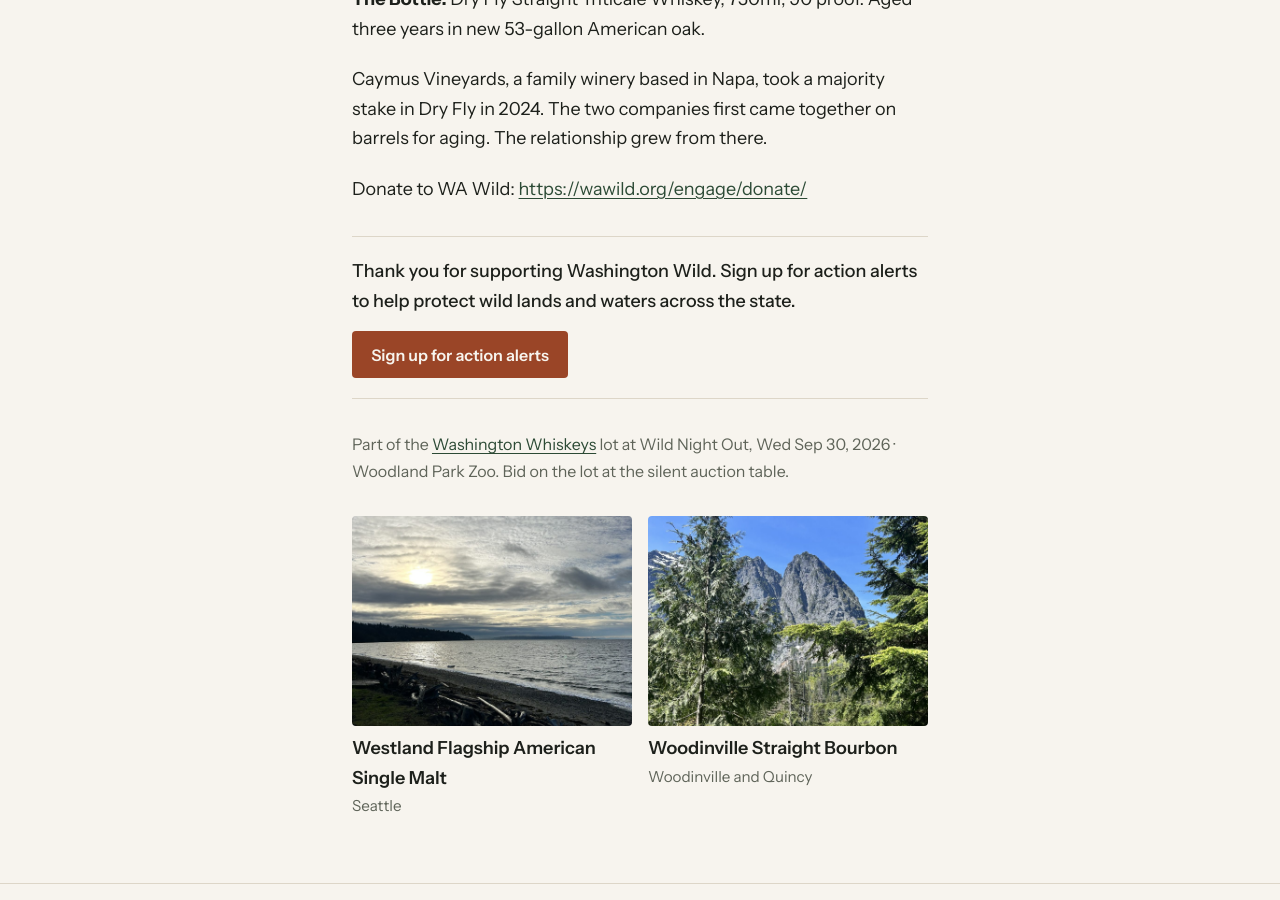
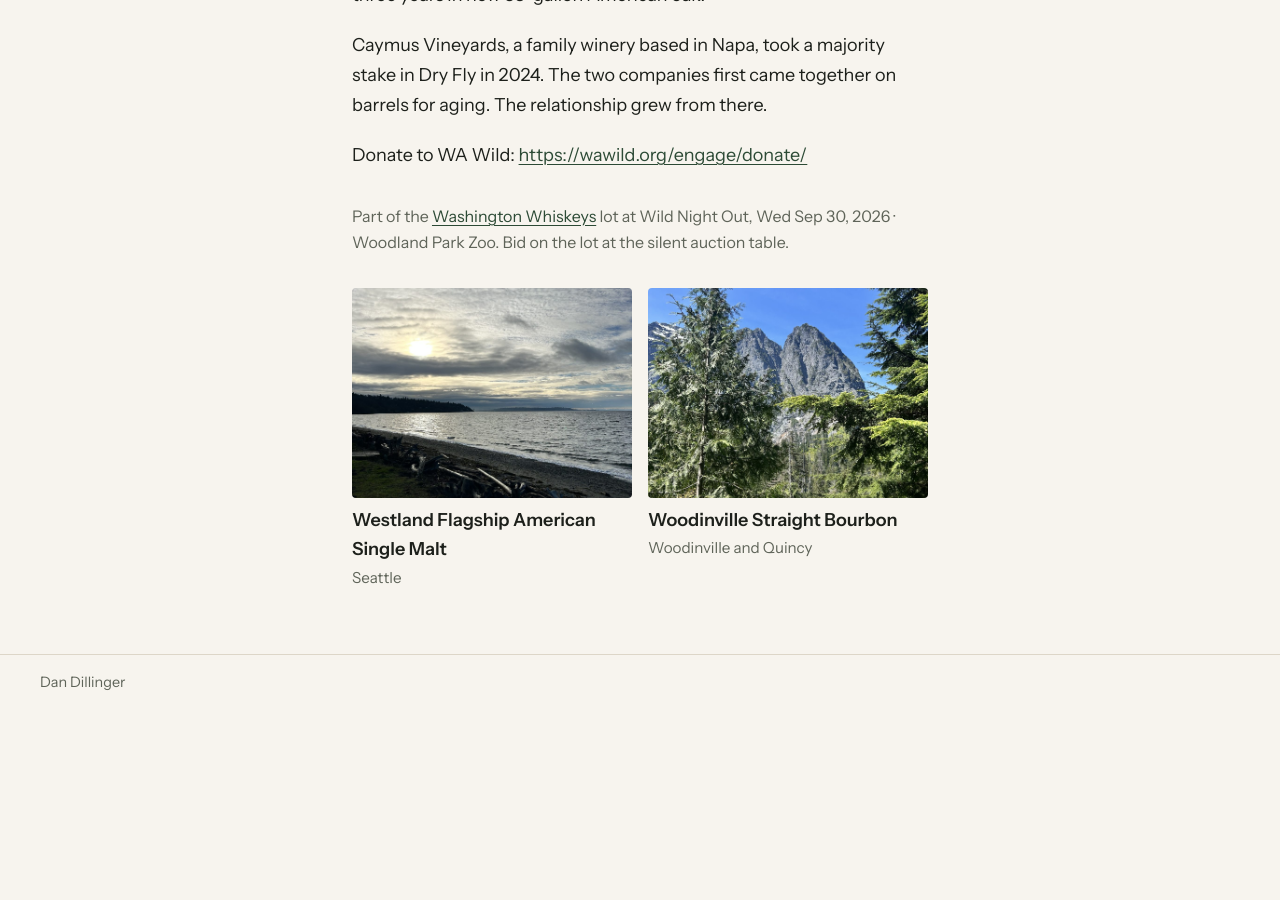
Before and after one commit to dandillinger/whiskey, a Jekyll site: the page built from 2026/dry-fly.md, in a window 1280 px wide and 900 px high, scrolled down 2933 px. Built offline with Jekyll 4.4.1, drawn with Linux system fonts in a browser that asks for light colours; after the commit the page ends 3644 px from its top, so only the background shows below that; part of the change alters nothing that is shown; some of the changed text lies outside the part shown.

Commit message:
Dry Fly: drop Ownership spec row; bottle layout: drop second CTA
Co-Authored-By: Claude Opus 5.5 (1M context) <noreply@anthropic.com>

```diff
--- a/2026/dry-fly.md
+++ b/2026/dry-fly.md
@@ -14,8 +14,6 @@ specs:
     value: "90"
   - label: Aged
     value: Three years in new 53-gallon American oak
-  - label: Ownership
-    value: Majority stake held by Caymus Vineyards (Napa) since 2024
 hero_position: center 40%
 accent: "#9a4527"
 accent_dark: "#e08a5f"
--- a/_layouts/bottle.html
+++ b/_layouts/bottle.html
@@ -28,8 +28,6 @@ layout: default
 {{ content }}
   </div>
 
-  {% include cta.html lot=lot %}
-
   <p class="back">Part of the <a href="{{ lot.url | relative_url }}">{{ lot.title }}</a> lot at {{ lot.event }}, {{ lot.event_date }}.{% if lot.bid_note %} {{ lot.bid_note }}{% endif %}</p>
 
   <nav class="siblings" aria-label="Other bottles">
```
